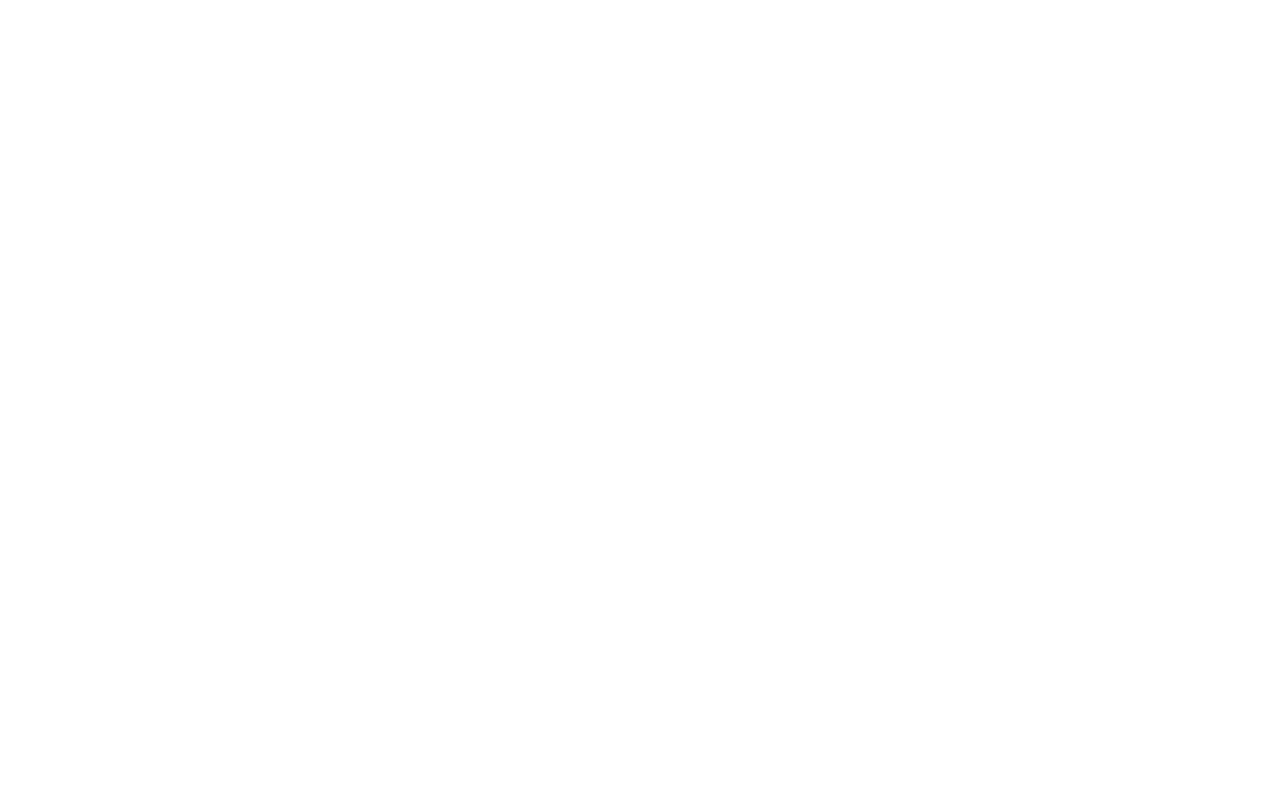
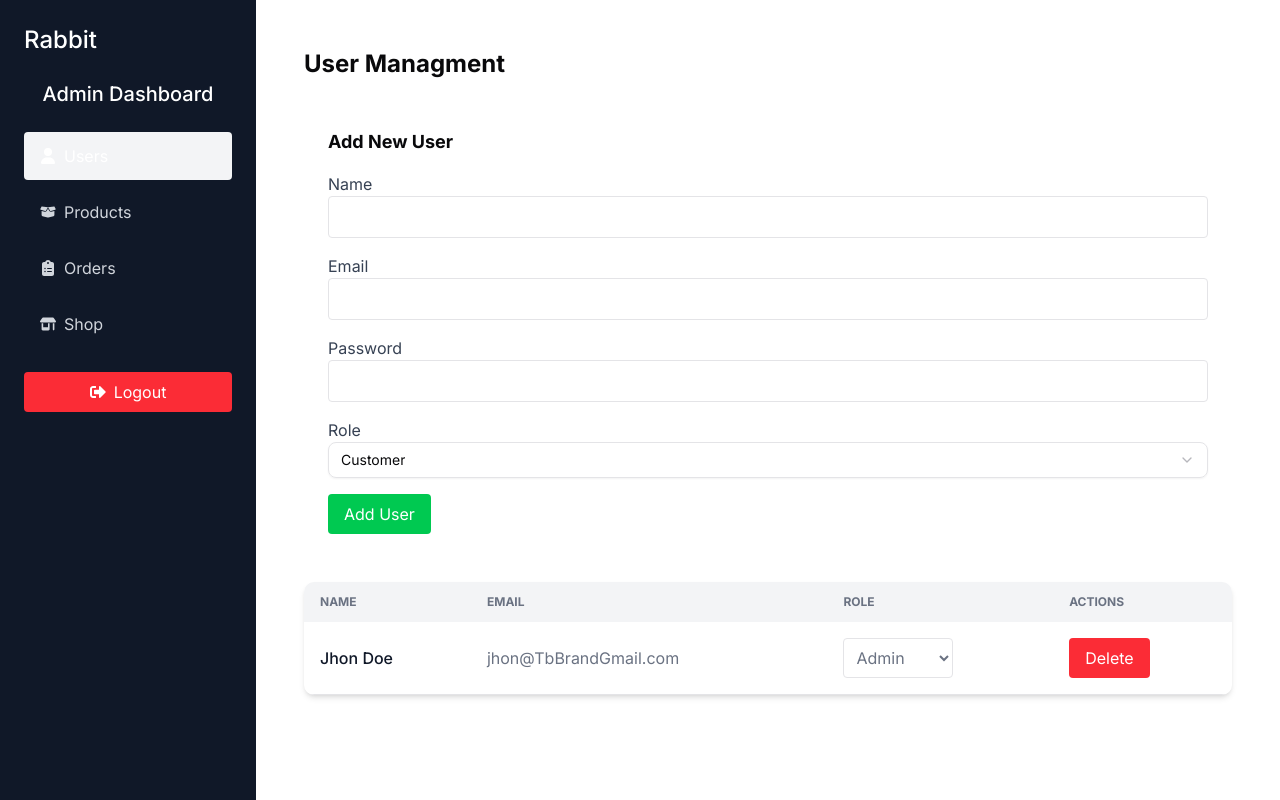
Before and after one commit to AsadurRehmann/Ecommerce-Platform, a React (Vite) app in the folder frontend/: page /admin/users in a window 1280 px wide. Before the commit this address had no page. Built offline with nearby package versions, Linux system fonts and the light colour scheme.

Commit message:
user managment page completed ig

```diff
--- a/frontend/src/App.jsx
+++ b/frontend/src/App.jsx
@@ -12,6 +12,8 @@
 import OrderDetailsPage from "./Pages/OrderDetailsPage";
 import MyOrdersPage from "./Pages/MyOrdersPage";
 import AdminLayout from "./components/Admin/AdminLayout.jsx";
+import AdminHomePage from "./Pages/AdminHomePage";
+import UserManagment from "./components/Admin/UserManagment";
 
 const App = () => {
   return (
@@ -35,9 +37,8 @@
           {/*user layout*/}
         </Route>
         <Route path="/admin" element={<AdminLayout />}>
-          {/* Add your admin routes here */}
-          {/* <Route index element={<AdminDashboard />} /> */}
-          {/* <Route path="products" element={<AdminProducts />} /> */}
+          <Route index element={<AdminHomePage/>} />
+          <Route path="users" element={<UserManagment/>}/>
           {/* <Route path="orders" element={<AdminOrders />} /> */}
           {/* admin layout */}
         </Route>
--- /dev/null
+++ b/frontend/src/Pages/AdminHomePage.jsx
@@ -0,0 +1,78 @@
+import React from "react";
+import { Link } from "react-router-dom";
+
+function AdminHomePage() {
+  const orders = [
+    {
+      _id: 1234,
+      user: {
+        name: "Jhon Doe",
+      },
+      totalPrice: 120,
+      status: "Processing",
+    },
+  ];
+  return (
+    <div className="max-w-7xl mx-auto p-6">
+      <h1 className="text-3xl font-bold mb-6">Admin Dashboard</h1>
+      <div className="grid grid-cols-1 sm:grid-cols-2 lg:grid-cols-3 gap-6">
+        <div className="p-4 shadow-md rounded-lg">
+          <h2 className="text-xl font-semibold">Revenue</h2>
+          <p className="text-2xl ">$10000</p>
+        </div>
+        <div className="p-4 shadow-md rounded-lg">
+          <h2 className="text-xl font-semibold">Total Orders</h2>
+          <p className="text-2xl ">200</p>
+          <Link to="/admin/orders" className="text-blue-500 hover:underline">
+            Manage Orders
+          </Link>
+        </div>
+        <div className="p-4 shadow-md rounded-lg">
+          <h2 className="text-xl font-semibold">Total Prducts</h2>
+          <p className="text-2xl ">100</p>
+          <Link to="/admin/products" className="text-blue-500 hover:underline">
+            Manage Products
+          </Link>
+        </div>
+      </div>
+      <div className="mt-6">
+        <h2 className="text-2xl font-bold mb-4">Recent Orders</h2>
+        <div className="overflow-x-auto">
+          <table className="min-w-full text-;eft text-gray-500">
+            <thead className="bg-gray-100 text-xs uppercase text-gray-700">
+              <tr>
+                <th className="py-3 px-4"> Order ID</th>
+                <th className="py-3 px-4"> User</th>
+                <th className="py-3 px-4"> Total Price</th>
+                <th className="py-3 px-4"> Status</th>
+              </tr>
+            </thead>
+            <tbody>
+              {orders.length > 0 ? (
+                orders.map((order) => (
+                  <tr
+                    className="border-b hover:bg-gray-50 text-center cursor-pointer"
+                    key={order._id}
+                  >
+                    <td className="p-4">{order._id}</td>
+                    <td className="p-4">{order.user.name}</td>
+                    <td className="p-4">{order.totalPrice}</td>
+                    <td className="p-4">{order.status}</td>
+                  </tr>
+                ))
+              ) : (
+                <tr>
+                  <td colSpan={4} className="p-4 text-center text-gray-500">
+                    No recent orders found.
+                  </td>
+                </tr>
+              )}
+            </tbody>
+          </table>
+        </div>
+      </div>
+    </div>
+  );
+}
+
+export default AdminHomePage;
--- /dev/null
+++ b/frontend/src/components/Admin/UserManagment.jsx
@@ -0,0 +1,182 @@
+import React, { useState } from "react";
+import {
+  Select,
+  SelectContent,
+  SelectGroup,
+  SelectItem,
+  SelectLabel,
+  SelectTrigger,
+  SelectValue,
+} from "@/components/ui/select";
+
+function UserManagment() {
+  const users = [
+    {
+      _id: 1234,
+      name: "Jhon Doe",
+      email: "jhon@TbBrandGmail.com",
+      role: "admin",
+    },
+  ];
+
+  const [formData, setFormData] = useState({
+    name: "",
+    email: "",
+    password: "",
+    role: "customer", //default role
+  });
+
+  const handleChange = (e) => {
+    setFormData({
+      ...formData,
+      [e.target.name]: e.target.value,
+    });
+  };
+
+  const handleSubmit = (e) => {
+    console.log("Form Submitted:", formData);
+    e.preventDefault();
+    setFormData({
+      name: "",
+      email: "",
+      password: "",
+      role: "customer",
+    });
+  };
+
+  // Separate handler for Select component
+  const handleRoleChange = (value) => {
+    setFormData({
+      ...formData,
+      role: value,
+    });
+  };
+
+  const handleTableRoleChange = (userId, newRole) => {
+    console.log({ id: userId, role: newRole });
+  };
+
+  const handleDeleteUser=(userId)=>{
+    if(window.confirm("Are you sure you want to delete this user?")){
+        console.log("Deleting user:",userId)
+    }
+  }
+  return (
+    <div className="max-w-7xl mx-auto p-6">
+      <h2 className="text-2xl font-bold mb-6">User Managment</h2>
+      {/* add new user form  */}
+      <div className="p-6 rounded-lg mb-6">
+        <h3 className="text-lg font-bold mb-4">Add New User</h3>
+        <form onSubmit={handleSubmit}>
+          <div className="mb-4">
+            <label className="block text-gray-700">Name</label>
+            <input
+              type="text"
+              name="name"
+              value={formData.name}
+              className="w-full rounded p-2 border"
+              required
+              onChange={handleChange}
+            />
+          </div>
+          <div className="mb-4">
+            <label className="block text-gray-700">Email</label>
+            <input
+              type="email"
+              name="email"
+              value={formData.email}
+              className="w-full rounded p-2 border"
+              required
+              onChange={handleChange}
+            />
+          </div>
+          <div className="mb-4">
+            <label className="block text-gray-700">Password</label>
+            <input
+              type="password"
+              name="password"
+              value={formData.password}
+              className="w-full rounded p-2 border"
+              required
+              onChange={handleChange}
+            />
+          </div>
+          <div className="mb-4">
+            <label className="block text-gray-700">Role</label>
+            <Select
+              name="role"
+              value={formData.role}
+              onValueChange={handleRoleChange}
+            >
+              <SelectTrigger className="w-full">
+                <SelectValue placeholder="Select a role" />
+              </SelectTrigger>
+              <SelectContent>
+                <SelectGroup>
+                  <SelectItem value="customer">Customer</SelectItem>
+                  <SelectItem value="admin">Admin</SelectItem>
+                </SelectGroup>
+              </SelectContent>
+            </Select>
+          </div>
+          <button
+            className="bg-green-500 text-white py-2 px-4 rounded hover:bg-green-600"
+            type="submit"
+          >
+            Add User
+          </button>
+        </form>
+      </div>
+      {/* <div className="mt-4 p-4 bg-gray-100 rounded">
+        <h4 className="font-semibold">Current Form Data:</h4>
+        <pre>{JSON.stringify(formData,null,2)}</pre>
+      </div> */}
+
+      {/* User list managmeent  */}
+      <div className="overflow-x-auto shadow-md sm:rounded-lg">
+        <table className="min-w-full text-left text-gray-500">
+          <thead className="bg-gray-100 text-xs uppercase text-gray-00">
+            <tr>
+              <th className="py-3 px-4">Name</th>
+              <th className="py-3 px-4">email</th>
+              <th className="py-3 px-4">role</th>
+              <th className="py-3 px-4">actions</th>
+            </tr>
+          </thead>
+          <tbody>
+            {users.map((user) => (
+              <tr key={user._id} className="border-b hover:bg-gray-50">
+                <td className="p-4 font-medium text-gray-900 whitespace-nowrap">
+                  {user.name}{" "}
+                </td>
+                <td className="p-4">{user.email}</td>
+                <td className="p-4">
+                  <select
+                    value={user.role}
+                    onChange={(e) =>
+                      handleTableRoleChange(user._id, e.target.value)
+                    }
+                    className="p-2 border rounded"
+                  >
+                    <option value="customer">customer</option>
+                    <option value="admin">Admin</option>
+                  </select>
+                </td>
+                <td className="p-4">
+                  <button
+                    onClick={() => handleDeleteUser(user._id)}
+                    className="bg-red-500 text-white py-2 px-4 rounded hover:bg-red-600"
+                  >
+                    Delete
+                  </button>
+                </td>
+              </tr>
+            ))}
+          </tbody>
+        </table>
+      </div>
+    </div>
+  );
+}
+
+export default UserManagment;
```
